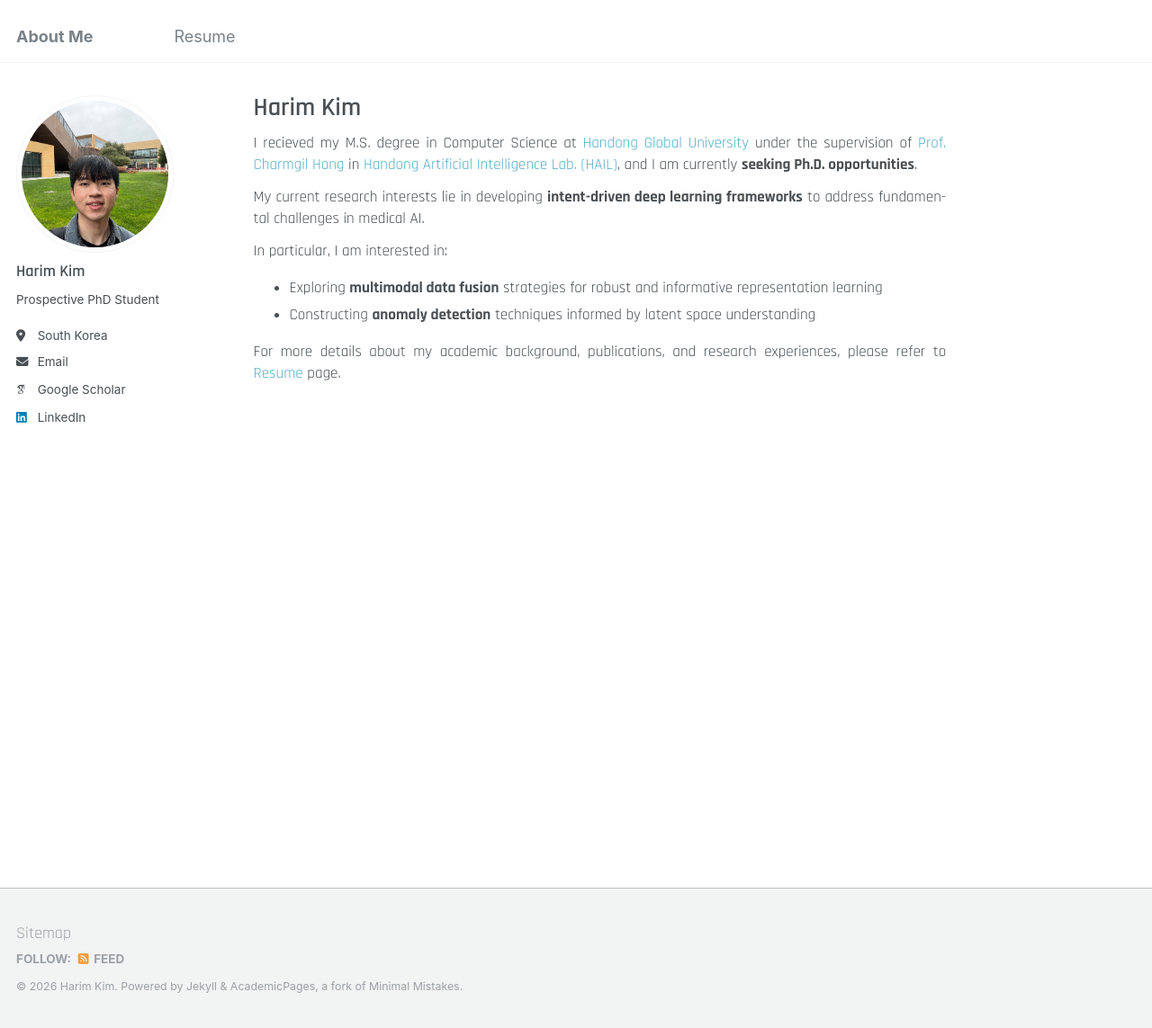
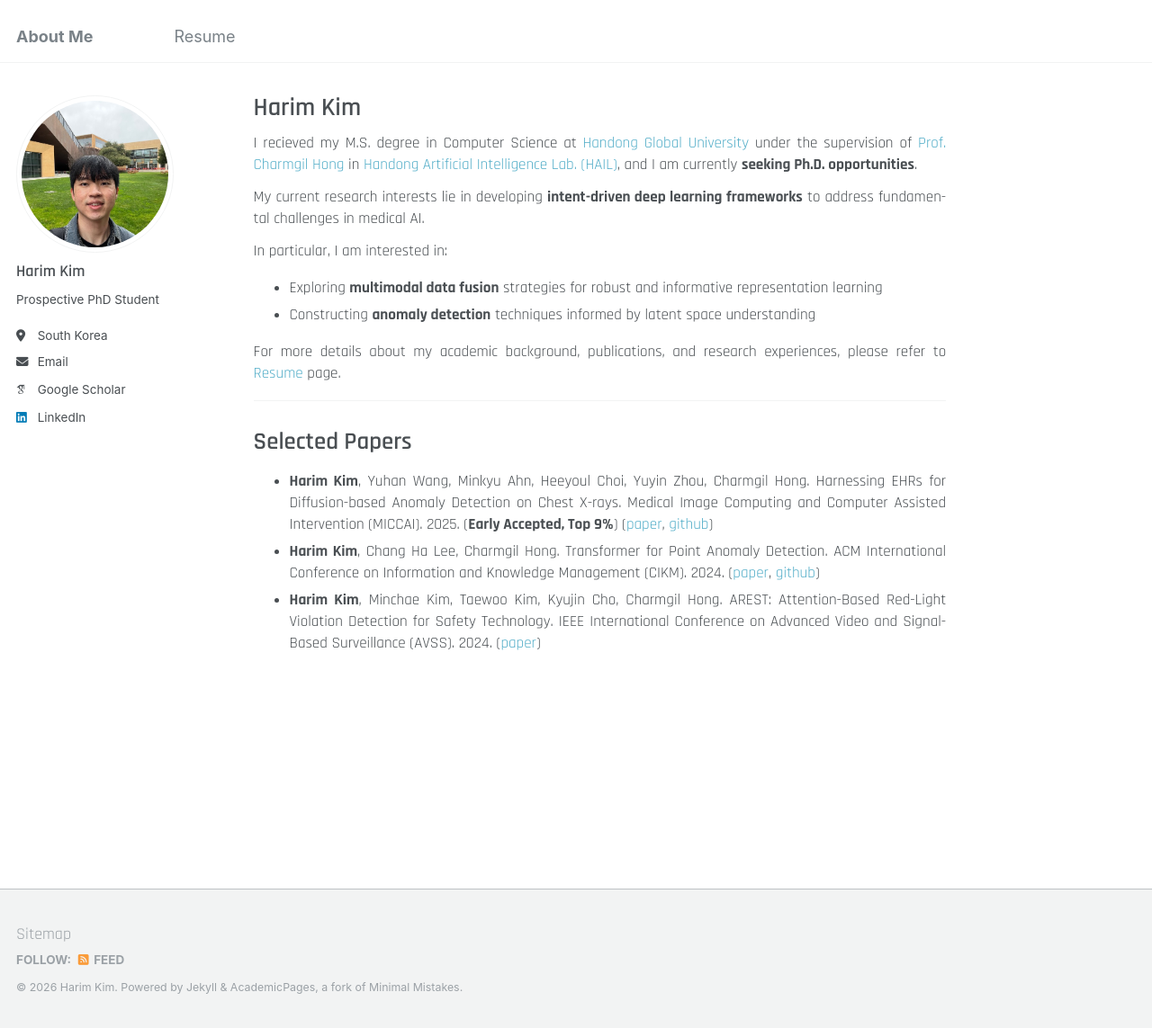
Before and after one commit to hrkim153/hrkim153.github.io, a Jekyll site: the page built from _pages/about.md, in a window 1280 px wide and 1143 px high. Shown: the whole window at 90% size. Built offline with Jekyll 4.4.1, drawn with Linux system fonts in a browser that asks for light colours; some web fonts are replaced.

Commit message:
Update about.md

```diff
--- a/_pages/about.md
+++ b/_pages/about.md
@@ -15,3 +15,11 @@ In particular, I am interested in:
 - Constructing **anomaly detection** techniques informed by latent space understanding
 
 For more details about my academic background, publications, and research experiences, please refer to [Resume](/cv/) page.
+
+---
+
+Selected Papers
+======
+- **Harim Kim**, Yuhan Wang, Minkyu Ahn, Heeyoul Choi, Yuyin Zhou, Charmgil Hong. Harnessing EHRs for Diffusion-based Anomaly Detection on Chest X-rays. Medical Image Computing and Computer Assisted Intervention (MICCAI). 2025. (**Early Accepted, Top 9%**) ([paper](https://link.springer.com/chapter/10.1007/978-3-032-04947-6_23), [github](https://github.com/nth221/Diff3M))
+- **Harim Kim**, Chang Ha Lee, Charmgil Hong. Transformer for Point Anomaly Detection. ACM International Conference on Information and Knowledge Management (CIKM). 2024. ([paper](https://dl.acm.org/doi/10.1145/3627673.3679859), [github](https://github.com/nth221/TransPAD))
+- **Harim Kim**, Minchae Kim, Taewoo Kim, Kyujin Cho, Charmgil Hong. AREST: Attention-Based Red-Light Violation Detection for Safety Technology. IEEE International Conference on Advanced Video and Signal-Based Surveillance (AVSS). 2024. ([paper](https://ieeexplore.ieee.org/document/10672611))
```
